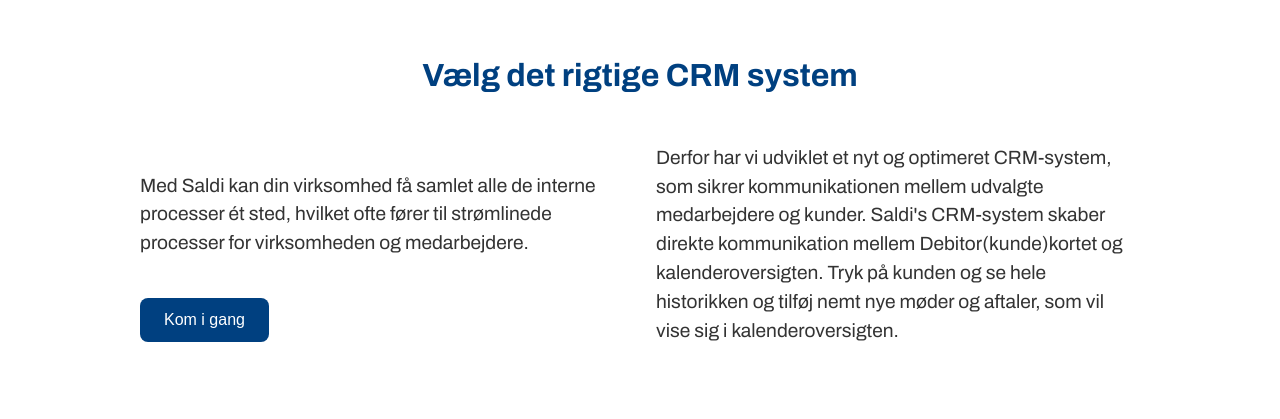
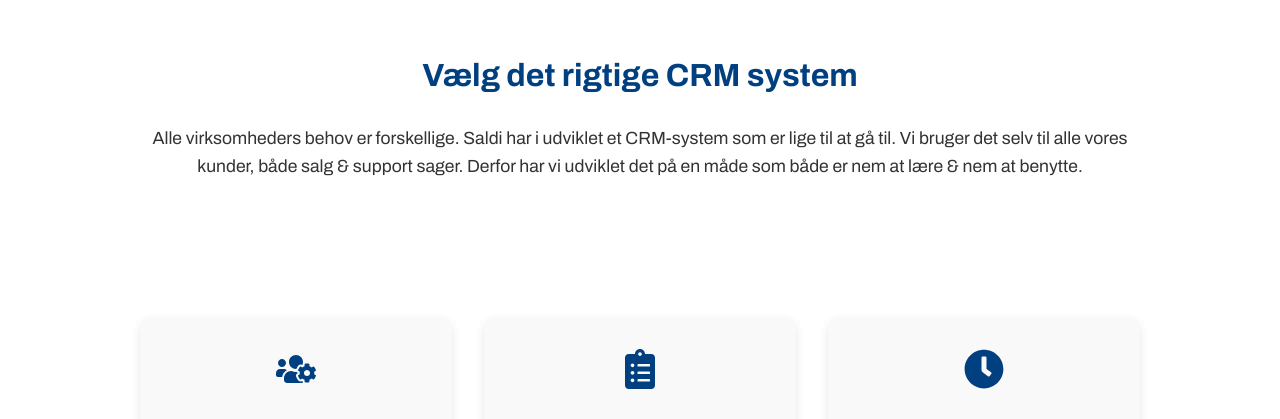
Before and after one commit to Qlaramedbindestreg/saldi-dev, a React (Vite) app: page /CRM in a window 1280 px wide. Shown: the part 1460-1879 px from the top of the page. Built offline with nearby package versions, Linux system fonts and the light colour scheme; a web font is replaced by a local one.

Commit message:
refactor: simplify content in CRM section by removing redundant elements

```diff
--- a/src/pages/CRM/CRM.jsx
+++ b/src/pages/CRM/CRM.jsx
@@ -121,21 +121,11 @@
       <section className="additional-info">
       <h1 className="info-title">Vælg det rigtige CRM system</h1>
 
-      <div className="info-grid">
-        <div className="info-left">
+
           <p>
-            Med Saldi kan din virksomhed få samlet alle de interne processer ét sted, hvilket ofte fører til strømlinede processer for virksomheden og medarbejdere.
+          Alle virksomheders behov er forskellige. Saldi har i udviklet et CRM-system som er lige til at gå til. Vi bruger det selv til alle vores kunder, både salg & support sager. Derfor har vi udviklet det på en måde som både er nem at lære & nem at benytte.
           </p>
-          <button>Kom i gang</button>
-        </div>
-        <div className="info-right">
-          <p>
-            Derfor har vi udviklet et nyt og optimeret CRM-system, som sikrer kommunikationen mellem udvalgte medarbejdere og kunder.
-            Saldi's CRM-system skaber direkte kommunikation mellem Debitor(kunde)kortet og kalenderoversigten.
-            Tryk på kunden og se hele historikken og tilføj nemt nye møder og aftaler, som vil vise sig i kalenderoversigten.
-          </p>
-        </div>
-      </div>
+
     </section>
 
      <section className="crm-grid">
```
